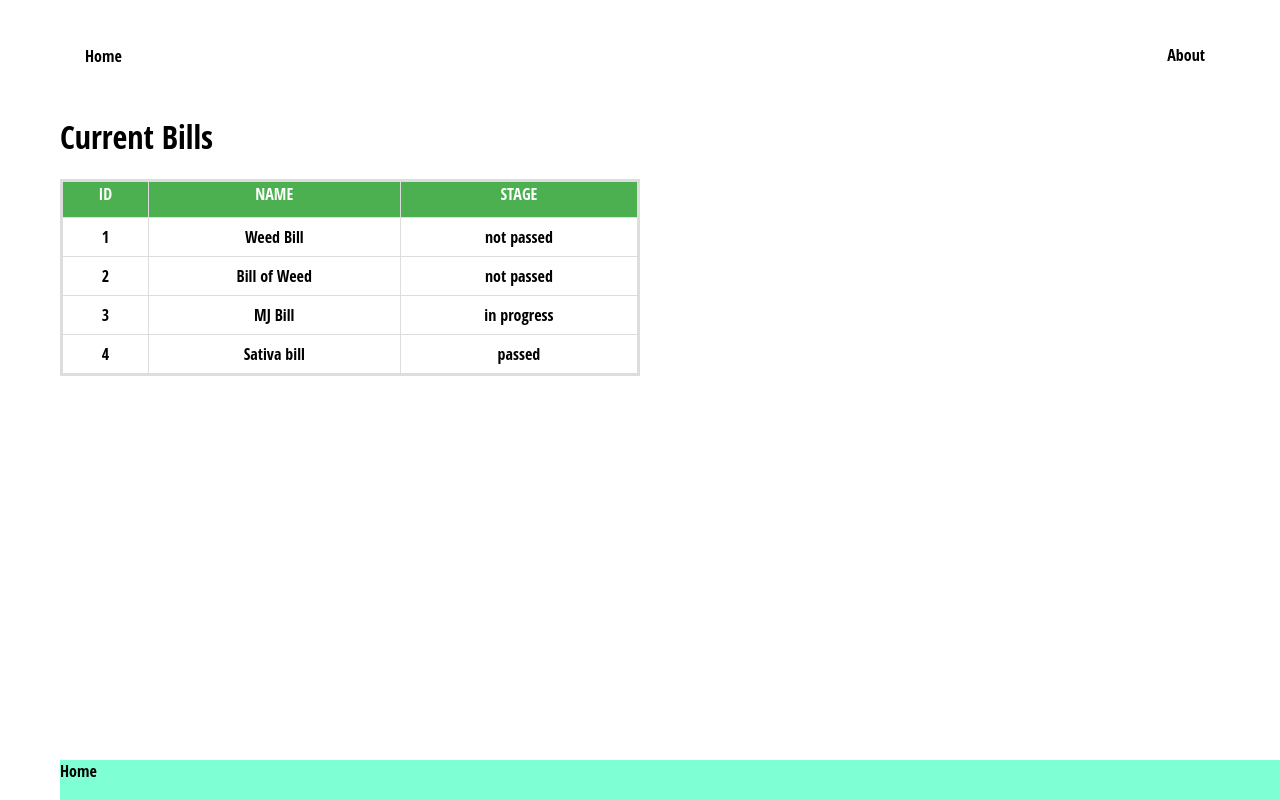
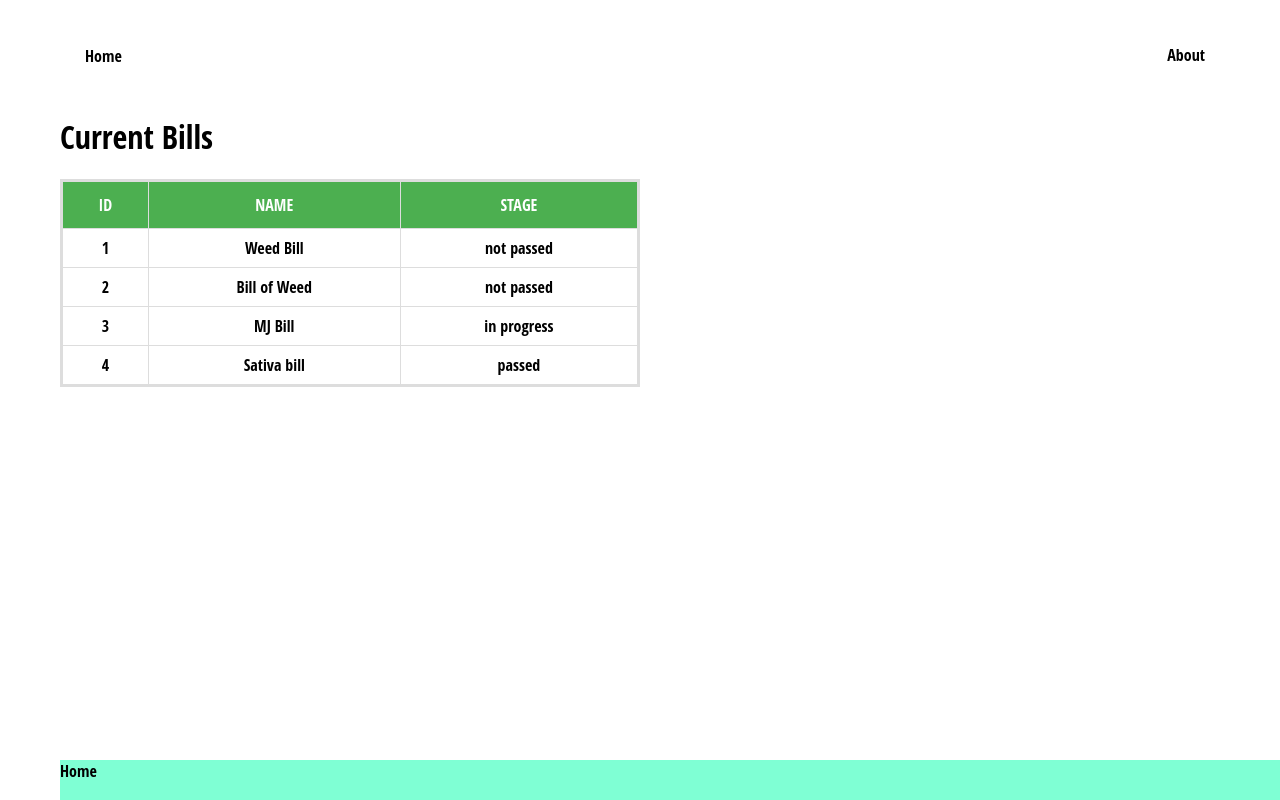
Before and after one commit to MagdalenaJasmine/arbadacarba_v1, a React (Create React App) app: page / in a window 1280 px wide. Shown: the top 800 px of the page. Built offline with nearby package versions, Linux system fonts and the light colour scheme.

Commit message:
style updates

```diff
--- a/src/components/bill-table/bill-table.styles.scss
+++ b/src/components/bill-table/bill-table.styles.scss
@@ -26,7 +26,7 @@
 }
 
 #bills th {
-  padding-top: 1px;
+  padding-top: 12px;
   padding-bottom: 12px;
   text-align: center;
   background-color: #4caf50;
```
